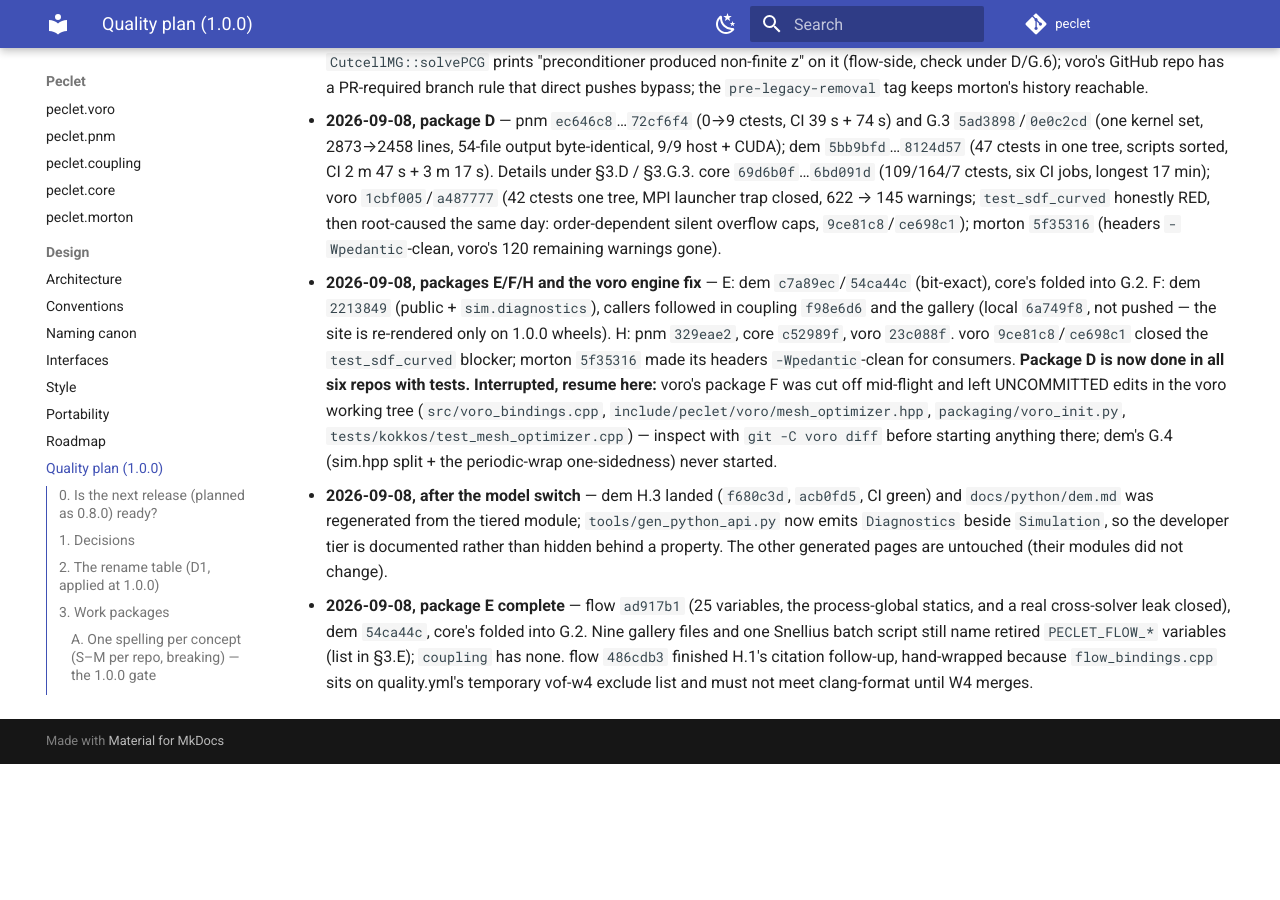
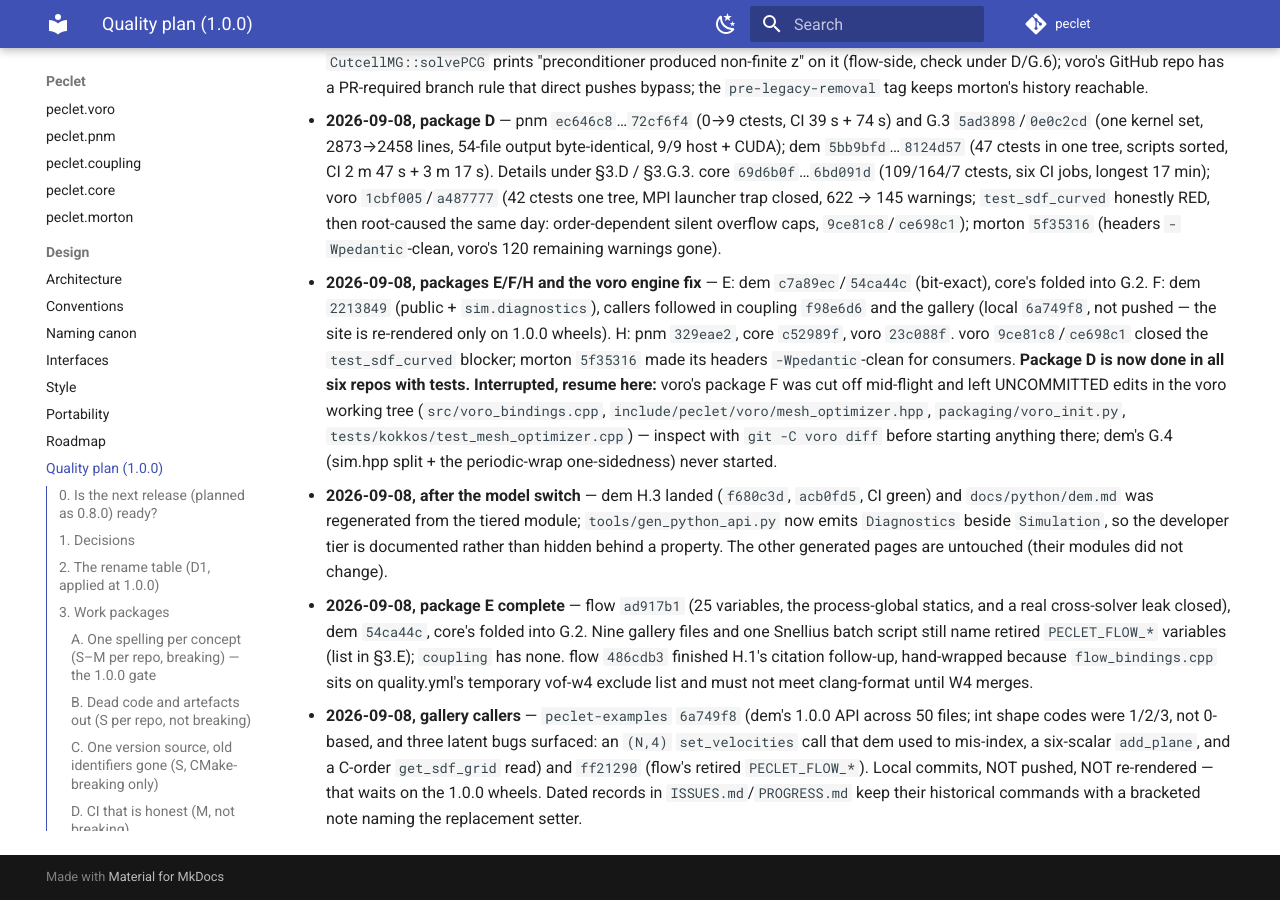
Before and after one commit to computational-chemical-engineering/peclet, an MkDocs documentation site: the page built from docs/QUALITY_PLAN.md, in a window 1280 px wide and 900 px high, scrolled down 11296 px. Built offline with MkDocs 1.6.1 and Material for MkDocs 9.7.7, drawn with Linux system fonts in a browser that asks for light colours; comment, search, counter and statistics services are not loaded; before the commit the page ends 12060 px from its top, so only the background shows below that.

Commit message:
docs: QUALITY_PLAN log — the gallery follows dem's and flow's 1.0.0 APIs (local commits)
Co-Authored-By: Claude Opus 5 <noreply@anthropic.com>
Claude-Session: https://claude.ai/code/session_01Wqm2gbrbGKeKH8YVUHoTch

```diff
--- a/docs/QUALITY_PLAN.md
+++ b/docs/QUALITY_PLAN.md
@@ -468,3 +468,9 @@ lands; F and G.2 follow in the same repo.*
   Snellius batch script still name retired `PECLET_FLOW_*` variables (list in §3.E); `coupling` has
   none. flow `486cdb3` finished H.1's citation follow-up, hand-wrapped because `flow_bindings.cpp`
   sits on quality.yml's temporary vof-w4 exclude list and must not meet clang-format until W4 merges.
+- **2026-09-08, gallery callers** — `peclet-examples` `6a749f8` (dem's 1.0.0 API across 50 files; int
+  shape codes were 1/2/3, not 0-based, and three latent bugs surfaced: an `(N,4)` `set_velocities`
+  call that dem used to mis-index, a six-scalar `add_plane`, and a C-order `get_sdf_grid` read) and
+  `ff21290` (flow's retired `PECLET_FLOW_*`). Local commits, NOT pushed, NOT re-rendered — that waits
+  on the 1.0.0 wheels. Dated records in `ISSUES.md`/`PROGRESS.md` keep their historical commands with
+  a bracketed note naming the replacement setter.
```
